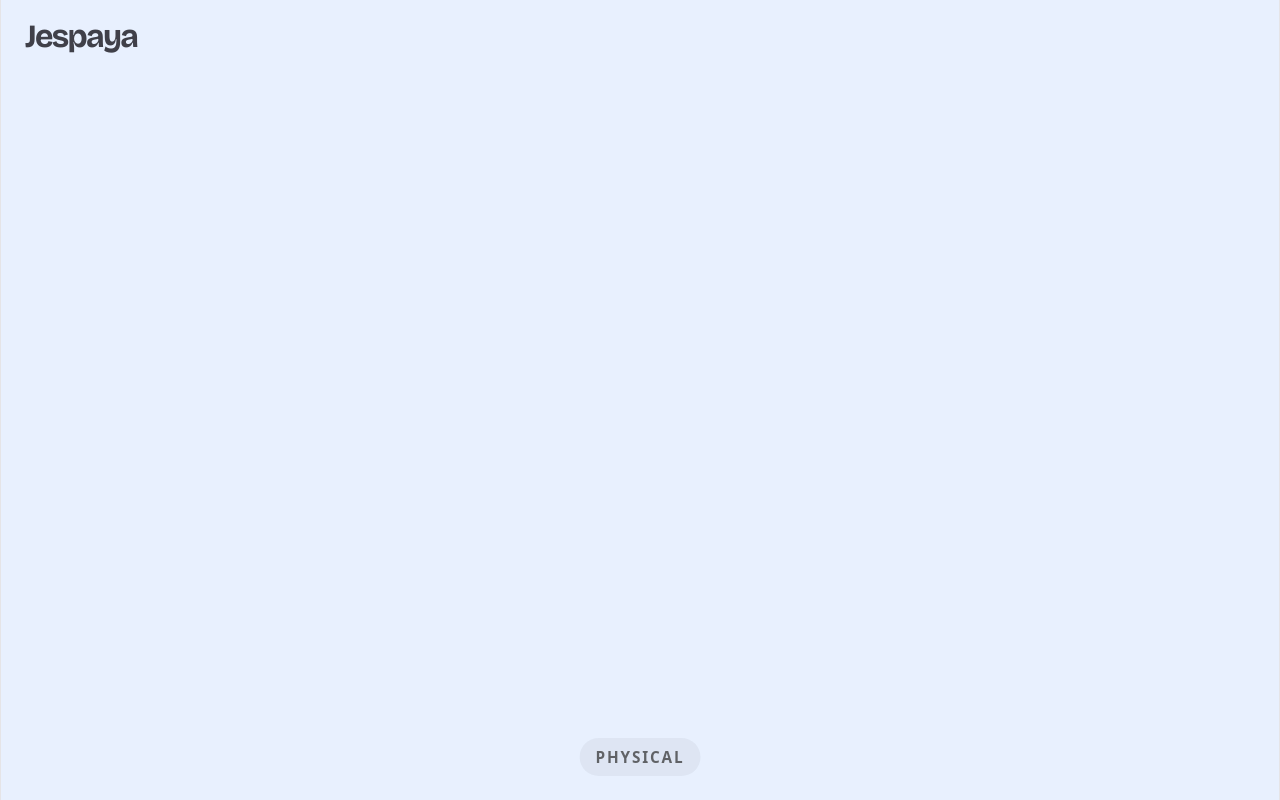
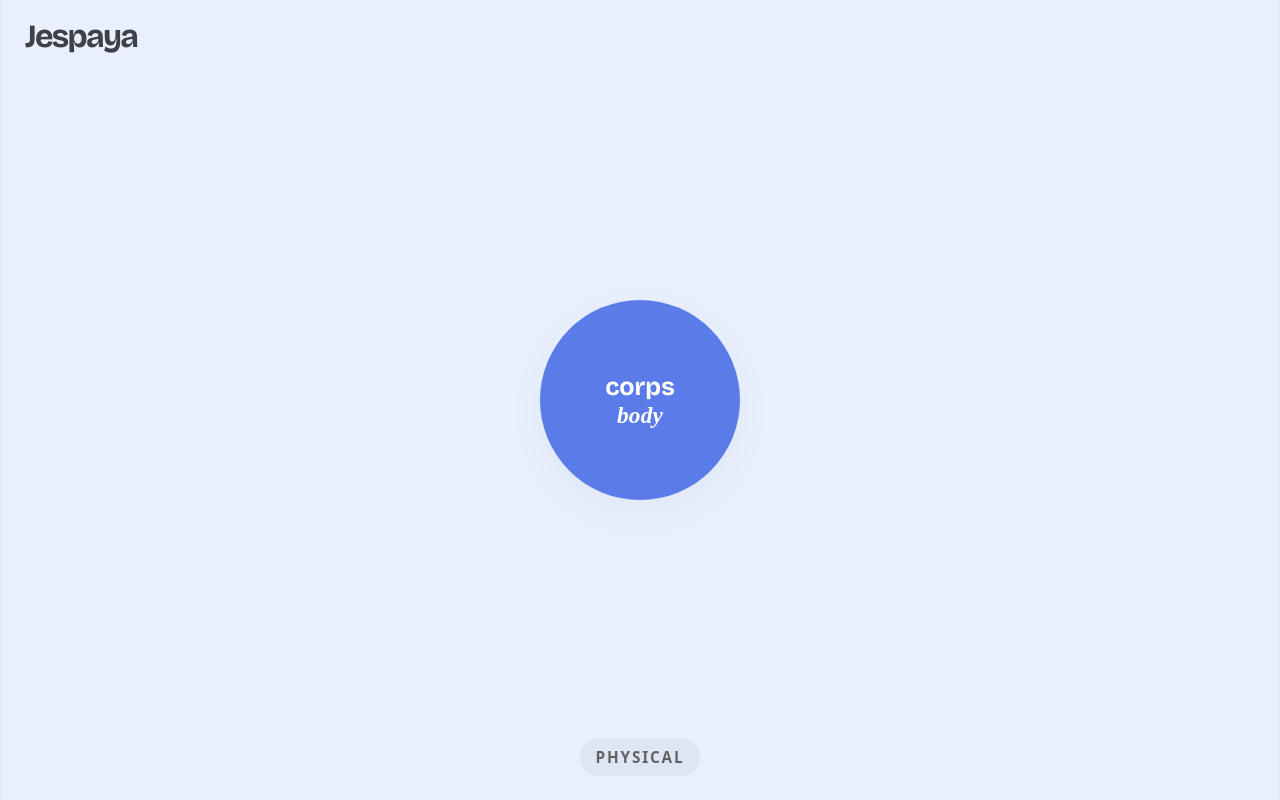
Before and after one commit to partsintegrated/jespaya, a React (Vite) app: page / in a window 1280 px wide. Built offline with nearby package versions, Linux system fonts and the light colour scheme; a web font is replaced by a local one.

Commit message:
Framer Motion tidy up and initial static load states

```diff
--- a/src/App.jsx
+++ b/src/App.jsx
@@ -37,6 +37,7 @@ function App() {
   const [history, setHistory] = useState([])
 
   // Track system flow state
+  const [hasInteracted, setHasInteracted] = useState(false)
   const [lastDirection, setLastDirection] = useState('near')
   const [animatingTarget, setAnimatingTarget] = useState(null); // 'near', 'abstract', or null
 
@@ -93,6 +94,7 @@ function App() {
   const [options, setOptions] = useState(() => generateNextOptions('corps', []))
 
 const navigate = (id, direction) => {
+  setHasInteracted(true)
   console.log('Initiating transition via:', direction);
 
   // Phase 1: Lock out the unclicked slot and trigger the physical slide direction
@@ -109,7 +111,7 @@ const navigate = (id, direction) => {
     setTimeout(() => {
       setOptions(generateNextOptions(id, nextHistory));
       setAnimatingTarget(null); // Unlock so they fade in cleanly
-    }, 900);
+    }, 700);
 
   }, 250);
 };
@@ -126,7 +128,7 @@ const coreVariants = {
         opacity: 0,
         y: direction === 'near' ? -210 : 210,
         x: 0,
-        scale: 0.75,
+        scale: 0.9,
         zIndex: 1
       };
     }
@@ -134,7 +136,7 @@ const coreVariants = {
       opacity: 0,
       x: direction === 'near' ? 240 : -240,
       y: 0,
-      scale: 0.75,
+      scale: 0.9,
       zIndex: 1
     };
   },
@@ -144,7 +146,7 @@ const coreVariants = {
     y: 0,
     scale: 1,
     zIndex: 10, // Active core is pinned securely to the top layer
-    transition: { type: "spring", stiffness: 500, damping: 45 }
+    transition: { type: "spring", stiffness: 1000, damping: 65, delay: 0.4, opacity: { duration: 0.1 } }
   },
   exit: (direction) => {
     if (isPortrait) {
@@ -202,7 +204,7 @@ const coreVariants = {
           style={{ backgroundColor: colours.core }}
           custom={lastDirection}
           variants={coreVariants}
-          initial="initial"
+          initial={hasInteracted ? "initial" : false}
           animate="animate"
           exit="exit"
         >
```
